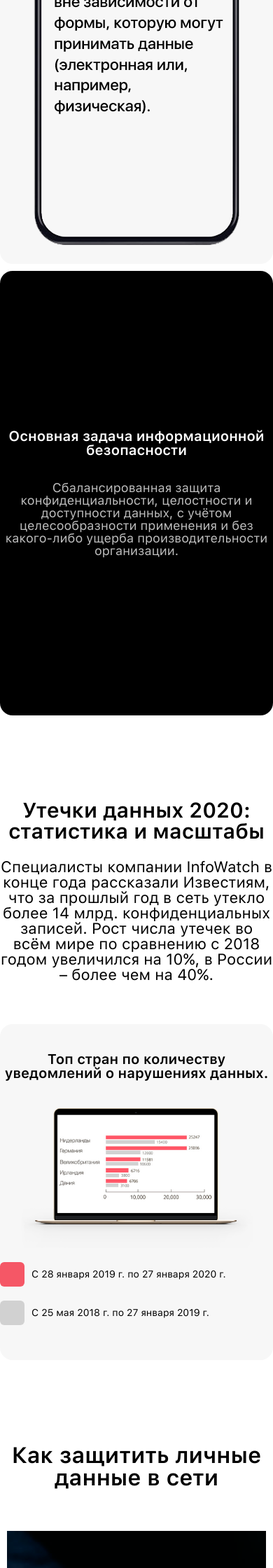
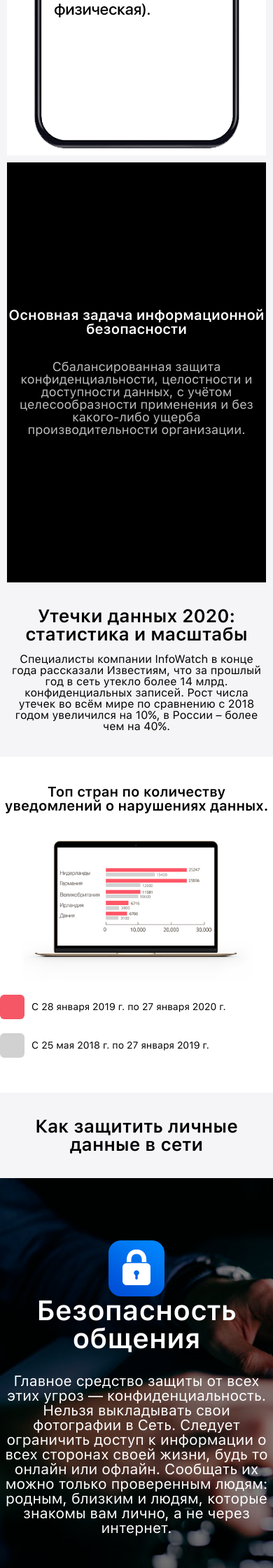
Before and after one commit to cowboy-marlboro/thesis, a PHP site: page / in a window 390 px wide. Shown: the part 1400-3640 px from the top of the page at 70% size. Run offline with PHP 8.4, Linux system fonts and the light colour scheme.

Commit message:
comments

```diff
--- a/authorization.html
+++ b/authorization.html
@@ -11,7 +11,7 @@
 </head>
 <body>
 
-<!-- шапка -->
+<!-- ШАПКА -->
 <header class="main-fon-nav">
     <div class="wrapper">
     <div class="container">
@@ -53,7 +53,7 @@
     </div>
     </div>
 </header>
-<!-- шапка -->
+<!-- ШАПКА -->
 
 <div class="container">
     <div class="main-block-auth">
--- a/css/main.css
+++ b/css/main.css
@@ -75,6 +75,7 @@ h1, h2, h3, h4, h5, h6 {
 /* ----------------------------------------- */
 html {
   scroll-behavior: smooth;
+  background-color: #f5f5f7;
 }
 
 .lock {
@@ -335,6 +336,10 @@ html {
   padding: 5px 6px;
 }
 
+#two {
+  background-color: #f5f5f7;
+}
+
 .one {
   background-image: url(../img/main/one/fon.png);
   background-position: center;
@@ -395,18 +400,13 @@ html {
 }
 
 .main-title {
-  padding-top: 100px;
+  padding: 55px 0px;
   display: flex;
   justify-content: center;
 }
-@media screen and (max-width: 662px) {
+@media screen and (max-width: 449px) {
   .main-title {
-    padding-top: 50px;
-  }
-}
-@media screen and (max-width: 662px) and (max-width: 366px) {
-  .main-title {
-    padding-top: 30px;
+    padding: 35px 0px;
   }
 }
 
@@ -414,36 +414,47 @@ html {
   text-align: center;
 }
 .text-title-block .text-title-main {
+  padding: 0px 10px;
   font-size: 40px;
   color: black;
   font-weight: 600;
 }
-@media screen and (max-width: 662px) {
+@media screen and (max-width: 682px) {
   .text-title-block .text-title-main {
-    max-width: 633px;
     font-size: 30px;
   }
 }
-@media screen and (max-width: 662px) and (max-width: 366px) {
+@media screen and (max-width: 682px) and (max-width: 517px) {
   .text-title-block .text-title-main {
-    font-size: 24px;
+    font-size: 26px;
   }
 }
 .text-title-block .text-title-w {
+  padding: 0px 10px;
   padding-top: 25px;
-  max-width: 633px;
+  max-width: 833px;
   margin: 0 auto;
-  font-size: 28px;
+  font-size: 21px;
   color: black;
 }
 @media screen and (max-width: 662px) {
   .text-title-block .text-title-w {
-    font-size: 22px;
+    font-size: 18px;
+  }
+}
+@media screen and (max-width: 662px) and (max-width: 517px) {
+  .text-title-block .text-title-w {
+    font-size: 16px;
+  }
+}
+@media screen and (max-width: 662px) and (max-width: 449px) {
+  .text-title-block .text-title-w {
+    padding-top: 15px;
   }
 }
 @media screen and (max-width: 662px) and (max-width: 366px) {
   .text-title-block .text-title-w {
-    font-size: 18px;
+    font-size: 16px;
   }
 }
 
@@ -452,24 +463,28 @@ html {
 }
 
 .block-cards {
-  padding: 70px 0px;
   display: flex;
   flex-wrap: wrap;
   justify-content: center;
+  column-gap: 10px;
+  row-gap: 10px;
+}
+@media screen and (max-width: 1200px) {
+  .block-cards {
+    margin: 0px 10px;
+  }
 }
 .block-cards .one-card {
-  margin: 0px 5px 0px 0px;
-  width: 735px;
-  height: 635px;
-  background-color: #f7f7f7;
+  width: 49.2%;
+  height: 600px;
+  background-color: white;
   background-image: url(../img/main/two/pnoneBlock.png);
   background-repeat: no-repeat;
   background-position: center;
-  border-radius: 18px;
 }
-@media screen and (max-width: 1479px) {
+@media screen and (max-width: 1200px) {
   .block-cards .one-card {
-    margin: 0px 0px 0px 0px;
+    width: 100%;
   }
 }
 @media screen and (max-width: 305px) {
@@ -478,18 +493,16 @@ html {
   }
 }
 .block-cards .two-card {
-  margin: 0px 0px 0px 5px;
-  width: 735px;
-  height: 635px;
+  width: 49.2%;
+  height: 600px;
   background-color: black;
-  border-radius: 18px;
   display: flex;
-  flex-direction: column;
   justify-content: center;
+  align-items: center;
 }
-@media screen and (max-width: 1479px) {
+@media screen and (max-width: 1200px) {
   .block-cards .two-card {
-    margin: 10px 0px 0px 0px;
+    width: 100%;
   }
 }
 .block-cards .two-card .info-title {
@@ -531,11 +544,9 @@ html {
 }
 
 .block-card {
-  margin: 60px 0px;
   width: 100%;
   min-height: 680px;
-  background-color: #f7f7f7;
-  border-radius: 18px;
+  background-color: white;
 }
 @media screen and (max-width: 620px) {
   .block-card {
@@ -627,13 +638,13 @@ html {
 }
 
 .title-black-card {
-  max-width: 536px;
+  max-width: 490px;
   margin: 0 auto;
-  padding: 80px 0px;
+  padding: 55px 20px;
 }
-@media screen and (max-width: 664px) {
+@media screen and (max-width: 682px) {
   .title-black-card {
-    padding: 60px 0px;
+    padding: 35px 0px;
   }
 }
 
@@ -642,14 +653,14 @@ html {
   font-size: 40px;
   font-weight: 600;
 }
-@media screen and (max-width: 664px) {
+@media screen and (max-width: 682px) {
   .style-title-black-card {
-    font-size: 32px;
+    font-size: 35px;
   }
 }
-@media screen and (max-width: 664px) and (max-width: 360px) {
+@media screen and (max-width: 682px) and (max-width: 390px) {
   .style-title-black-card {
-    font-size: 24px;
+    font-size: 26px;
   }
 }
 
@@ -658,7 +669,13 @@ html {
   flex-wrap: wrap;
   justify-content: center;
   margin: 0px 10px;
+  row-gap: 10px;
   column-gap: 10px;
+}
+@media screen and (max-width: 623px) {
+  .row-cards-black {
+    margin: 0px 0px;
+  }
 }
 .row-cards-black .img-one {
   background-image: url(../img/main/1.png);
@@ -674,7 +691,6 @@ html {
 }
 .row-cards-black .card-in-black {
   flex: 1 1 auto;
-  margin: 0px 0px 10px 0px;
   width: 49.2%;
   height: 600px;
   display: flex;
@@ -682,9 +698,9 @@ html {
   justify-content: center;
   align-items: center;
 }
-@media screen and (max-width: 1200px) {
+@media screen and (max-width: 623px) {
   .row-cards-black .card-in-black {
-    width: 450px;
+    width: 100%;
   }
 }
 .row-cards-black .card-in-black .txt-title-black-card {
@@ -705,7 +721,7 @@ html {
 }
 
 .product-title-block {
-  padding: 95px 0px;
+  padding: 55px 0px;
 }
 @media screen and (max-width: 1014px) {
   .product-title-block {
@@ -749,10 +765,10 @@ html {
   }
 }
 .product-cards .site {
-  background-color: #f7f7f7;
+  background-color: #fff;
 }
 .product-cards .antivirus {
-  background-color: #f7f7f7;
+  background-color: #fff;
   display: flex;
   flex-direction: column;
   align-items: center;
@@ -950,9 +966,9 @@ html {
 }
 
 .product-image-site {
-  height: 400px;
+  height: 450px;
   margin: 0 auto;
-  background-image: url(../img/main/5/icon.png);
+  background-image: url(../img/main/5/macbook.png);
   background-repeat: no-repeat;
   background-position: center;
 }
--- a/index.html
+++ b/index.html
@@ -11,9 +11,10 @@
 </head>
 <body>
 
+<!-- ПЕРВЫЙ РАЗДЕЛ НА СТРАНИЦЕ -->
+<div class="one">
 
-<div class="one">
-    <!-- шапка -->
+    <!-- ШАПКА -->
     <header class="main-fon-nav">
         <div class="wrapper">
         <div class="containerNav">
@@ -55,7 +56,8 @@
         </div>
         </div>
     </header>
-    <!-- шапка -->
+    <!-- ШАПКА -->
+
     <div class="container">
             <div class="main-title-m">
                 <div class="icon">
@@ -67,11 +69,12 @@
                 <a href="#two"><button class="learn-every">Всё, что нужно знать</button></a>
             </div>
     </div>
+</div>
+<!-- ПЕРВЫЙ РАЗДЕЛ НА СТРАНИЦЕ -->
 
-</div>
-
+<!-- ВТОРОЙ РАЗДЕЛ НА СТРАНИЦЕ -->
     <div id="two" class="section two">
-        <div class="container">
+        <div class="container-fluid">
             <div class="main-title">
                 <div class="text-title-block">
                     <p class="text-title-main">Информационная безопасность</p>
@@ -91,9 +94,11 @@
             </div>
         </div>
     </div>
+<!-- ВТОРОЙ РАЗДЕЛ НА СТРАНИЦЕ -->
 
+<!-- ТРЕТИЙ РАЗДЕЛ НА СТРАНИЦЕ -->
     <div class="section three">
-        <div class="container">
+        <div class="container-fluid">
             <div class="main-title">
                 <div class="text-title-block">
                     <p class="text-title-main">Утечки данных 2020: статистика и масштабы</p>
@@ -120,7 +125,9 @@
             </div>
         </div>
     </div>
+<!-- ТРЕТИЙ РАЗДЕЛ НА СТРАНИЦЕ -->
 
+<!-- ЧЕТВЁРТЫЙ РАЗДЕЛ НА СТРАНИЦЕ -->
     <div class="four">
         <div class="container-fluid">
             <div class="main-black-card">
@@ -203,7 +210,9 @@
             </div>
         </div>
     </div>
+<!-- ЧЕТВЁРТЫЙ РАЗДЕЛ НА СТРАНИЦЕ -->
 
+<!-- ПЯТЫЙ РАЗДЕЛ НА СТРАНИЦЕ -->
     <div class="five">
         <div class="container-fluid">
             <div class="product-title-block">
@@ -267,6 +276,8 @@
             </div>
         </div>
     </div>
+<!-- ПЯТЫЙ РАЗДЕЛ НА СТРАНИЦЕ -->
+
     <script src="source/js/js.js"></script>
 </body>
 </html>
--- a/register.html
+++ b/register.html
@@ -16,7 +16,7 @@
 </head>
 <body>
 
-<!-- шапка -->
+<!-- ШАПКА -->
 <header class="main-fon-nav">
     <div class="wrapper">
     <div class="container">
@@ -58,7 +58,7 @@
     </div>
     </div>
 </header>
-<!-- шапка -->
+<!-- ШАПКА -->
 
     <div class="container">
         <div class="main-block-form">
--- a/source/scss/main.scss
+++ b/source/scss/main.scss
@@ -18,6 +18,7 @@ h1,h2,h3,h4,h5,h6 {font-size: inherit;font-weight: 400;}
 
 html{
     scroll-behavior: smooth;
+    background-color: #f5f5f7;
 }
 
 .lock{
@@ -264,6 +265,10 @@ html{
 }
 //СТИЛИ ШАПКИ
 
+#two{
+    background-color: #f5f5f7;
+}
+
 .one{
     background-image: url(../img/main/one/fon.png);
     background-position: center;
@@ -316,42 +321,46 @@ html{
 
 
 .main-title{
-    padding-top: 100px;
+    padding: 55px 0px;
     display: flex;
     justify-content: center;
-    @media screen and(max-width:662px){
-        padding-top: 50px;
-        @media screen and(max-width: 366px){
-            padding-top: 30px;
-        }
+    @media screen and(max-width: 449px){
+        padding: 35px 0px;
     }
 }
 
 .text-title-block{
     text-align: center;
     .text-title-main{
+        padding: 0px 10px;
         font-size: 40px;
         color: black;
         font-weight: 600;
-        @media screen and(max-width:662px){
-            max-width: 633px;
+        @media screen and(max-width:682px){
             font-size: 30px;
-            @media screen and(max-width: 366px){
-                font-size: 24px;
+            @media screen and(max-width:517px){
+                font-size: 26px;
             }
         }
     }
     .text-title-w{
+        padding: 0px 10px;
         @media screen and(max-width:662px){
-            font-size: 22px;
+            font-size: 18px;
+            @media screen and(max-width:517px){
+                font-size: 16px;
+            }
+            @media screen and(max-width: 449px){
+                padding-top: 15px;
+            }
             @media screen and(max-width: 366px){
-                font-size: 18px;
+                font-size: 16px;
             }
         }
         padding-top: 25px;
-        max-width: 633px;
+        max-width: 833px;
         margin: 0 auto;
-        font-size: 28px;
+        font-size: 21px;
         color: black;
     }
 }
@@ -361,38 +370,38 @@ html{
 }
 
 .block-cards{
-    padding: 70px 0px;
     display: flex;
     flex-wrap: wrap;
     justify-content: center;
+    column-gap: 10px;
+    row-gap: 10px;
+    @media screen and (max-width:1200px){
+        margin: 0px 10px;
+    }
     .one-card{
-        margin: 0px 5px 0px 0px;
-        @media screen and(max-width:1479px){
-            margin: 0px 0px 0px 0px;
-        }
-        width: 735px;
-        height: 635px;
-        background-color: #f7f7f7;
+        width: 49.2%;
+        height: 600px;
+        background-color: white;
         background-image: url(../img/main/two/pnoneBlock.png);
         background-repeat: no-repeat;
         background-position: center;
+        @media screen and (max-width:1200px){
+            width: 100%;
+        }
         @media screen and (max-width:305px){
             background-size: contain;
         }
-        border-radius: 18px;
     }
     .two-card{
-        @media screen and(max-width:1479px){
-            margin: 10px 0px 0px 0px;
+        width: 49.2%;
+        height: 600px;
+        background-color: black;
+        display: flex;
+        justify-content: center;
+        align-items: center;
+        @media screen and (max-width:1200px){
+            width: 100%;
         }
-        margin: 0px 0px 0px 5px;
-        width: 735px;
-        height: 635px;
-        background-color: black;
-        border-radius: 18px;
-        display: flex;
-        flex-direction: column;
-        justify-content: center;
         .info-title{
             max-width: 580px;
             margin: 0 auto;
@@ -426,14 +435,12 @@ html{
 }
 
 .block-card{
-    margin: 60px 0px;
     width: 100%;
     min-height: 680px;
     @media screen and(max-width:620px){
         min-height: 480px;
     }
-    background-color: #f7f7f7;
-    border-radius: 18px;
+    background-color: white;
     .card-title{
         display: flex;
         justify-content: center;
@@ -511,32 +518,35 @@ html{
 
 
 .title-black-card{
-    max-width: 536px;
+    max-width: 490px;
     margin: 0 auto;
-    padding: 80px 0px;
-    @media screen and (max-width: 664px){
-        padding: 60px 0px;
+    padding: 55px 20px;
+    @media screen and (max-width: 682px){
+        padding: 35px 0px;
     }
 }
 .style-title-black-card{
     text-align: center;
     font-size: 40px;
     font-weight: 600;
-        @media screen and (max-width: 664px){
-            font-size: 32px;
-            @media screen and (max-width: 360px){
-                font-size: 24px;
-            }
+    @media screen and (max-width: 682px){
+        font-size: 35px;
+        @media screen and (max-width: 390px){
+            font-size: 26px;
         }
     }
-
+    }
 
 .row-cards-black{
     display: flex;
     flex-wrap: wrap;
     justify-content: center;
     margin: 0px 10px;
+    row-gap: 10px;
     column-gap: 10px;
+    @media screen and(max-width:623px){
+        margin: 0px 0px;
+    }
     .img-one{
         background-image: url(../img/main/1.png);
     }
@@ -551,15 +561,14 @@ html{
     }
     .card-in-black{
         flex: 1 1 auto;
-        margin: 0px 0px 10px 0px;
         width: 49.2%;
         height: 600px;
         display: flex;
         flex-direction: column;
         justify-content: center;
         align-items: center;
-        @media screen and (max-width:1200px){
-            width: 450px;
+        @media screen and(max-width:623px){
+            width: 100%;
         }
         .txt-title-black-card{
             font-size: 40px;
@@ -584,7 +593,7 @@ html{
 
 
 .product-title-block{
-    padding: 95px 0px;
+    padding: 55px 0px;
     @media screen and(max-width:1014px) {
         padding: 65px 0px;
     }
@@ -619,10 +628,10 @@ html{
         }
     }
     .site{
-        background-color: #f7f7f7;
+        background-color: #fff;
     }
     .antivirus{
-        background-color: #f7f7f7;
+        background-color: #fff;
         display: flex;
         flex-direction: column;
         align-items: center;
@@ -782,9 +791,9 @@ html{
 
 
 .product-image-site{
-    height: 400px;
+    height: 450px;
     margin: 0 auto;
-    background-image: url(../img/main/5/icon.png);
+    background-image: url(../img/main/5/macbook.png);
     background-repeat: no-repeat;
     background-position: center;
 }
```
Also changed, not shown: product.html (+5 -3 lines), services.html (+6 -4 lines), img/main/5/macbook.png (added), 1 other file.
